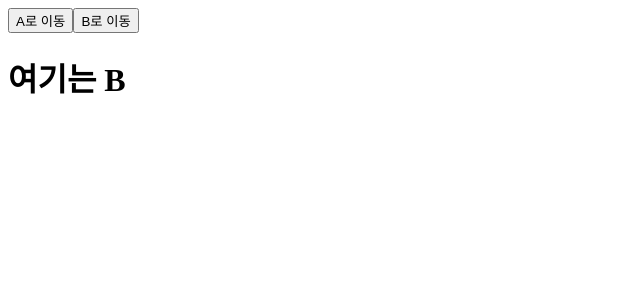
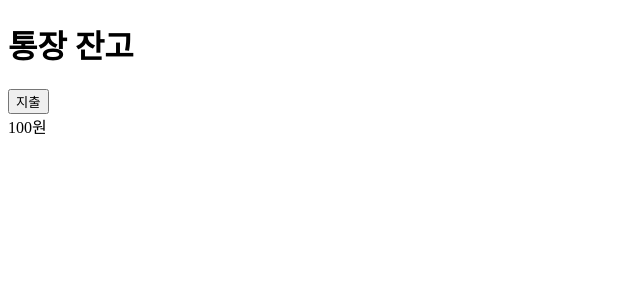
Before and after one commit to front-end-3team/MinSik, a React (Create React App) app in the folder practice/: page / in a window 1280 px wide. Shown: the top 300 px of the page, without its empty margins (0-640 px from the left). Built offline with nearby package versions, Linux system fonts and the light colour scheme.

Commit message:
Feat: useRef를 사용해 색상을 바꾼다
지출 버튼이 눌리면 10원씩 줄어들고 100원 이하일때는 금액이 빨간색으로 바뀐다.

```diff
--- a/practice/src/App.js
+++ b/practice/src/App.js
@@ -2,6 +2,7 @@ import InputTest from "./InputTest/index.js";
 import MakeList from "./makeList.js";
 import Move from "./moveTest.js/index.js";
 import Show from "./test/index.js";
+import UseRef from "./useRef/index.js";
 
 function App() {
   return (
@@ -9,7 +10,8 @@ function App() {
       {/* <MakeList /> */}
       {/* <Show /> */}
       {/* <InputTest /> */}
-      <Move />
+      {/* <Move /> */}
+      <UseRef />
     </>
   );
 }
--- /dev/null
+++ b/practice/src/useRef/changeColor.js
@@ -0,0 +1,11 @@
+function ChangeColor({ onBuy, money, minusColor }) {
+  return (
+    <>
+      <h1>통장 잔고</h1>
+      <button onClick={onBuy}>지출</button>
+      <div ref={minusColor}>{money}원</div>
+    </>
+  );
+}
+
+export default ChangeColor;
--- /dev/null
+++ b/practice/src/useRef/index.js
@@ -0,0 +1,20 @@
+import { useRef, useState } from "react";
+import ChangeColor from "./changeColor";
+
+function UseRef() {
+  const [money, setMoney] = useState(100);
+  const minusColor = useRef();
+
+  const onBuy = () => {
+    setMoney(money - 10);
+    minusColor.current.style.color = "red";
+  };
+
+  return (
+    <>
+      <ChangeColor money={money} onBuy={onBuy} minusColor={minusColor} />
+    </>
+  );
+}
+
+export default UseRef;
```
